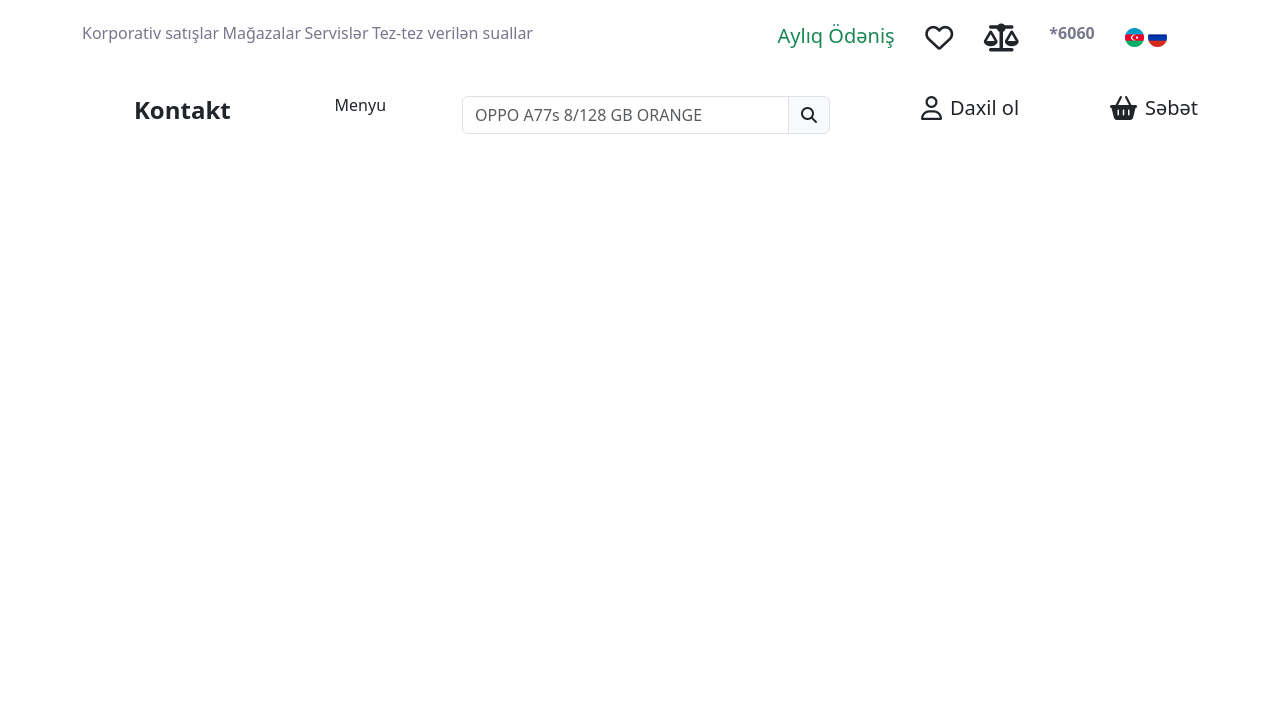
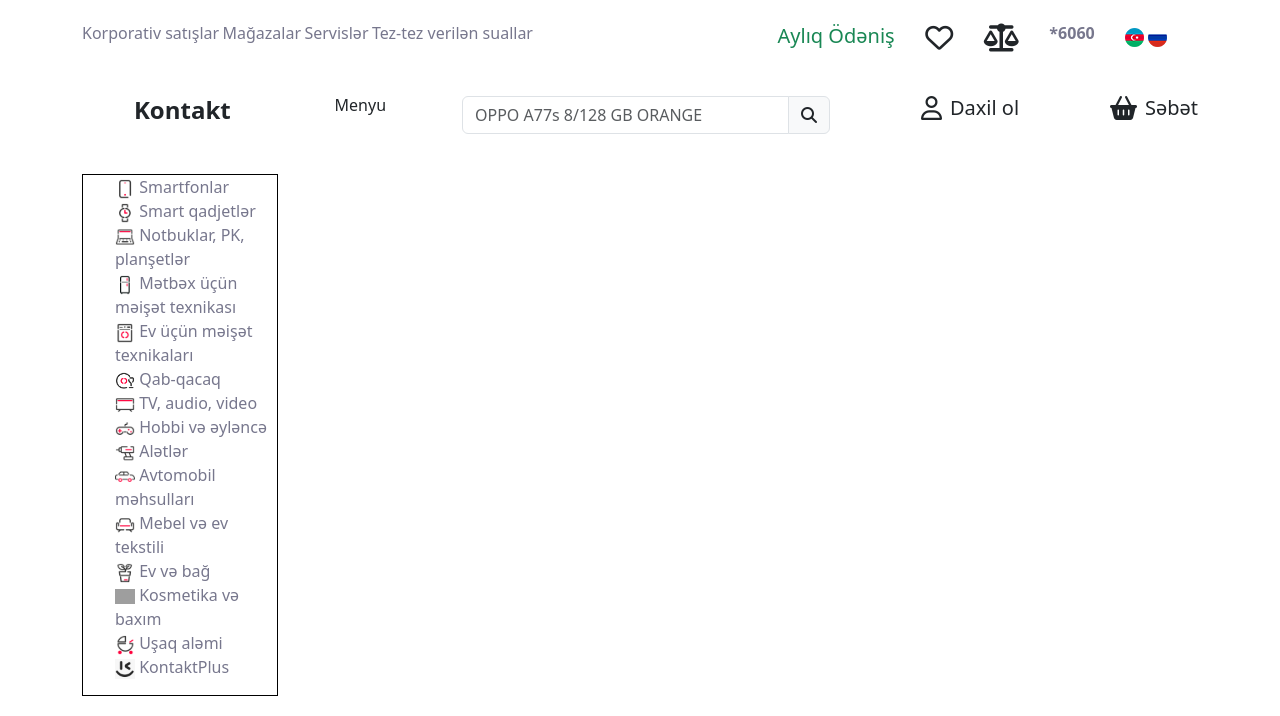
Before and after one commit to cavid32/Kontakthome, a plain HTML site: page index.html in a window 1280 px wide. Drawn offline with nearby package versions, Linux system fonts and the light colour scheme; grey boxes are pictures that could not be loaded.

Commit message:
second commit

```diff
--- a/index.html
+++ b/index.html
@@ -1,14 +1,21 @@
 <!DOCTYPE html>
 <html lang="en">
+
 <head>
     <meta charset="UTF-8">
     <meta name="viewport" content="width=device-width, initial-scale=1.0">
     <link rel="stylesheet" href="./style.css">
     <title>Document</title>
-    <link rel="stylesheet" href="https://cdnjs.cloudflare.com/ajax/libs/font-awesome/6.4.0/css/all.min.css" integrity="sha512-iecdLmaskl7CVkqkXNQ/ZH/XLlvWZOJyj7Yy7tcenmpD1ypASozpmT/E0iPtmFIB46ZmdtAc9eNBvH0H/ZpiBw==" crossorigin="anonymous" referrerpolicy="no-referrer" />
-    <link href="https://cdn.jsdelivr.net/npm/bootstrap@5.3.0/dist/css/bootstrap.min.css" rel="stylesheet" integrity="sha384-9ndCyUaIbzAi2FUVXJi0CjmCapSmO7SnpJef0486qhLnuZ2cdeRhO02iuK6FUUVM" crossorigin="anonymous">
-    <script src="https://cdn.jsdelivr.net/npm/bootstrap@5.3.0/dist/js/bootstrap.bundle.min.js" integrity="sha384-geWF76RCwLtnZ8qwWowPQNguL3RmwHVBC9FhGdlKrxdiJJigb/j/68SIy3Te4Bkz" crossorigin="anonymous"></script>
+    <link rel="stylesheet" href="https://cdnjs.cloudflare.com/ajax/libs/font-awesome/6.4.0/css/all.min.css"
+        integrity="sha512-iecdLmaskl7CVkqkXNQ/ZH/XLlvWZOJyj7Yy7tcenmpD1ypASozpmT/E0iPtmFIB46ZmdtAc9eNBvH0H/ZpiBw=="
+        crossorigin="anonymous" referrerpolicy="no-referrer" />
+    <link href="https://cdn.jsdelivr.net/npm/bootstrap@5.3.0/dist/css/bootstrap.min.css" rel="stylesheet"
+        integrity="sha384-9ndCyUaIbzAi2FUVXJi0CjmCapSmO7SnpJef0486qhLnuZ2cdeRhO02iuK6FUUVM" crossorigin="anonymous">
+    <script src="https://cdn.jsdelivr.net/npm/bootstrap@5.3.0/dist/js/bootstrap.bundle.min.js"
+        integrity="sha384-geWF76RCwLtnZ8qwWowPQNguL3RmwHVBC9FhGdlKrxdiJJigb/j/68SIy3Te4Bkz"
+        crossorigin="anonymous"></script>
 </head>
+
 <body>
     <div class="section1">
         <div class="container py-4">
@@ -59,8 +66,10 @@
                 <div class="col-8 d-flex justify-content-between">
 
                     <div class="input-group mb-3  w-50 h-25">
-    <input type="text" class="form-control " placeholder="OPPO A77s 8/128 GB ORANGE" aria-label="Recipient's username" aria-describedby="basic-addon2">
-    <span class="input-group-text " id="basic-addon2"><i class="fa-solid fa-magnifying-glass "></i></span>
+                        <input type="text" class="form-control " placeholder="OPPO A77s 8/128 GB ORANGE"
+                            aria-label="Recipient's username" aria-describedby="basic-addon2">
+                        <span class="input-group-text " id="basic-addon2"><i
+                                class="fa-solid fa-magnifying-glass "></i></span>
                     </div>
                     <div class="user d-flex gap-2 text-center">
                         <i class="fa-regular fa-user   fs-4"></i>
@@ -77,13 +86,124 @@
     <div class="section3 py-2">
         <div class="container">
             <div class="row">
-            <div class="col-12 d-flex gap-4 ">
+                <div class="col-3 ">
+                    <div class="button-1 w-75  border-black gap-3 ">
+                        <ul>
+                            <li>
+                                <img src="./Telefon.webp" alt="">
+                                <a href="">Smartfonlar</a>
+
+                            </li>
+
+                            <li>
+                                <img src="./Saat.webp" alt="">
+                                <a href="">Smart qadjetlər</a>
+
+                            </li>
+
+                            <li>
+                                <img src="./Komputer.webp" alt="">
+                                <a href="">Notbuklar, PK, planşetlər</a>
+
+                            </li>
+
+                            <li>
+                                <img src="./soyuducu.webp" alt="">
+                                <a href="">Mətbəx üçün məişət texnikası</a>
+
+                            </li>
+
+                            <li>
+                                <img src="./Paltaryuyan-1.webp" alt="">
+                                <a href="">Ev üçün məişət texnikaları</a>
+
+                            </li>
 
 
+
+                                <li>
+                                    <img src="./qab-qacaq-300x300.webp" alt="">
+                                    <a href="">Qab-qacaq</a>
+
+                                </li>
+
+                                <li>
+                                    <img src="./Televizor.webp" alt="">
+                                    <a href="">TV, audio, video</a>
+
+                                </li>
+
+                                <li>
+                                    <img src="./Oyun.webp" alt="">
+                                    <a href="">Hobbi və əyləncə</a>
+
+                                </li>
+
+                                <li>
+                                    <img src="./Alətlər.webp" alt="">
+                                    <a href="">Alətlər</a>
+
+                                </li>
+
+                                <li>
+                                    <img src="./Avtomobil-2.webp" alt="">
+                                    <a href="">Avtomobil məhsulları</a>
+
+                                </li>
+
+                            <li>
+                                <img src="./Divan.webp" alt="">
+                                    <a href="">Mebel və ev tekstili</a>
+
+                                </li>
+
+                            <li>
+                                <img src="./Dipcək.webp" alt="">
+                            <a href="">Ev və bağ</a>
+
+                        </li>
+
+                        <li>
+                            <img src="https://kontakt.az/wp-content/uploads/2023/05/Esas-ikonlar-21.svg" alt="">
+                            <a href="">Kosmetika və baxım</a>
+
+                        </li>
+
+                        <li>
+                            <img src="./Canta.webp" alt="">
+                            <a href="">Uşaq aləmi</a>
+
+                        </li>
+
+                        <li>
+                            <img src="./29fafe3d-6095-4c2e-8fc1-39678474bb1b.webp" alt="">
+                            <a href="">KontaktPlus</a>
+
+                        </li>
+
+
+                        </ul>
+                    </div>
+                </div>
+                <div class="col-9">
+                    <div class="row">
+                        <div class="col-9">
+                            <div class="carousel"></div>
+                            <div class="servicebAR"></div>
+                        </div>
+                        <div class="col-3">
+                            <div class="shopCarousel"></div>
+                        </div>
+                        <div class="col-12">
+                            <div class="productDiscount"></div>
+                        </div>
+                    </div>
                 </div>
             </div>
         </div>
     </div>
 
+
 </body>
+
 </html>
--- a/style.css
+++ b/style.css
@@ -2,6 +2,24 @@
     color: #77778D;
     cursor: pointer;
  }
+ .section2 h1, i{
+  cursor: pointer;
+ }
+
  .section3 .row h1{
    color:#939393;
  }
+ .button-1 a{
+  color: #77778D;
+  text-decoration: none;
+
+ }
+ .button-1 ul{
+  list-style: none;
+ }
+ .button-1 img{
+  width: 20px;
+ }
+ .button-1{
+  border: 1px solid #939393 ;
+ }
```
Also changed, not shown: 29fafe3d-6095-4c2e-8fc1-39678474bb1b.webp (added), Alətlər.webp (added), Avtomobil-2.webp (added), Canta.webp (added), Dipcək.webp (added), Divan.webp (added), Komputer.webp (added), Oyun.webp (added), Paltaryuyan-1.webp (added), Saat.webp (added), Telefon.webp (added), Televizor.webp (added), qab-qacaq-300x300.webp (added), soyuducu.webp (added). Lines whose indentation alone changed are shown as unchanged.
